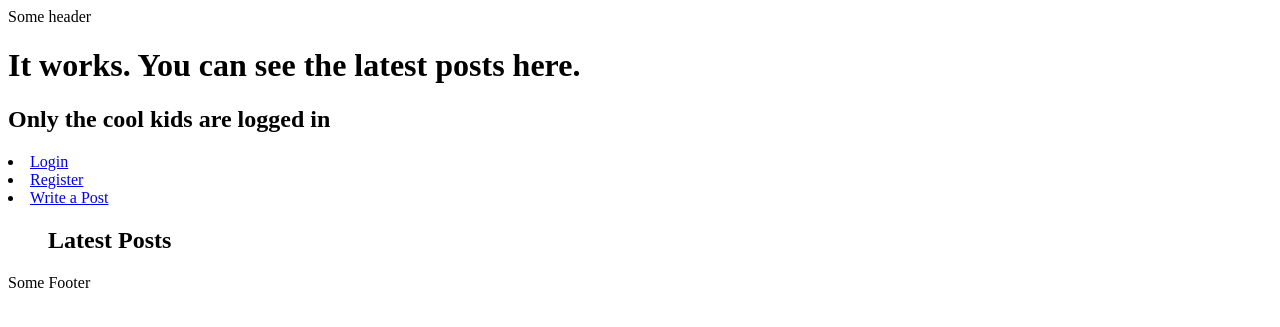
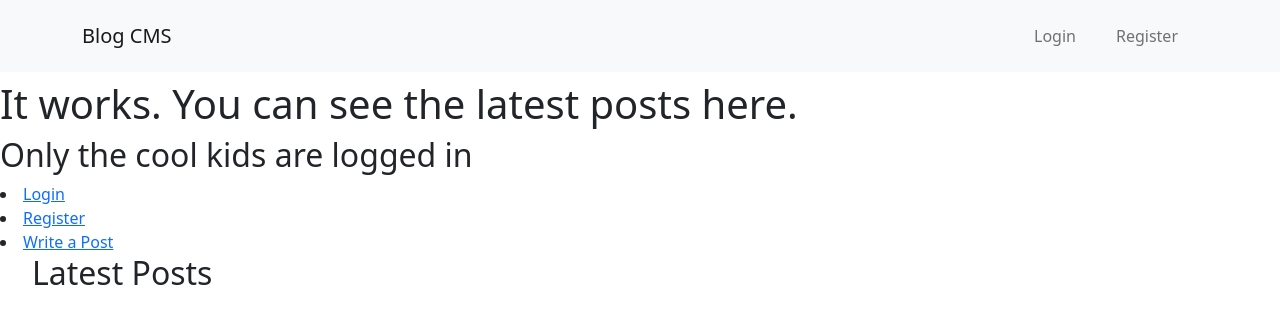
Before and after one commit to GabrielZirk/django_blog_cms, a Django app: template blog/templates/blog/index.html in a window 1280 px wide. Shown: the top 327 px of the page. Run offline with Django 3.2, Linux system fonts and the light colour scheme; the template is opened without the code that fills it, so the values that code supplies are empty.

Commit message:
Added navbar

```diff
--- a/blog/templates/blog/index.html
+++ b/blog/templates/blog/index.html
@@ -1,5 +1,9 @@
 {% extends 'base.html' %}
 {% load static %}
+{% block css_files %}
+<link rel="stylesheet" href="{% static 'styles.css' %}">
+{% endblock %}
+
 {% block content %}
     <h1>It works. You can see the latest posts here.</h1>
     {% if login_status %}
--- a/blog/urls.py
+++ b/blog/urls.py
@@ -3,7 +3,7 @@ from . import views
 
 
 urlpatterns = [
-    path("", views.IndexView.as_view()),
+    path("", views.IndexView.as_view(), name='landing_page'),
     path('compose', views.ComposeBlogPostView.as_view(), name='compose'),
     path('userposts/<slug:author>', views.UserPostsView.as_view(), name='user_posts'),
     path('userposts/<slug:author>/<slug:slug>', views.DetailedPostView.as_view(), name='detailed_post')
--- a/blog_cms/urls.py
+++ b/blog_cms/urls.py
@@ -21,7 +21,7 @@ from django.conf import settings
 
 urlpatterns = [
     path('admin/', admin.site.urls),
-    path('', include('blog.urls'), name='landing_page'),
+    path('', include('blog.urls')),
     path('accounts/', include('django.contrib.auth.urls')),
     path('register/', include('users.urls')),
     path('registered/', views.SuccessfullyRegisteredView.as_view(), name='successfully_registered')
--- /dev/null
+++ b/static/styles.css
@@ -0,0 +1,11 @@
+* {
+    box-sizing: border-box;
+    /* The box-sizing property allows us to include the padding and border in an element's total width and height.*/
+    /*border: 1px solid black;*/
+    margin: 0px;
+    padding: 0px;
+}
+
+body {
+    padding-top: 80px;
+}
--- a/templates/base.html
+++ b/templates/base.html
@@ -1,17 +1,57 @@
+{% load static %}
 <!DOCTYPE html>
 <html lang="en">
     <head>
-    <meta charset="UTF-8">
+        <meta charset="utf-8">
+        <meta name="viewport"
+              content="width=device-width, initial-scale=1, shrink-to-fit=no">
         <meta http-equiv="X-UA-Compatible" content="IE=edge">
         <meta name="viewport" content="width=device-width, initial-scale=1.0">
-    <title>{% block title %}{% endblock %}</title>
+        <link href="https://cdn.jsdelivr.net/npm/bootstrap@5.2.0-beta1/dist/css/bootstrap.min.css"
+              rel="stylesheet"
+              integrity="sha384-0evHe/X+R7YkIZDRvuzKMRqM+OrBnVFBL6DOitfPri4tjfHxaWutUpFmBp4vmVor"
+              crossorigin="anonymous">
+        <title>
+            {% block title %}{% endblock %}
+        </title>
+        <link rel="stylesheet" href="{% static 'styles.css' %}">
         {% block css_files %}{% endblock %}
         {% block scripts %}{% endblock %}
     </head>
-{% include 'includes/header.html' %}
     <body>
+        <nav class="navbar navbar-expand-lg bg-light fixed-top" id="mainNav">
+            <div class="container">
+                <a class="navbar-brand" href="{% url 'landing_page' %}">Blog CMS</a>
+                <button class="navbar-toggler"
+                        type="button"
+                        data-bs-toggle="collapse"
+                        data-bs-target="#navbarResponsive"
+                        aria-controls="navbarResponsive"
+                        aria-expanded="false"
+                        aria-label="Toggle navigation">
+                    <span class="navbar-toggler-icon"></span>
+                </button>
+                <div class="collapse navbar-collapse" id="navbarResponsive">
+                    <ul class="navbar-nav ms-auto">
+                        {% if user.is_authenticated %}
+                            <li class="nav-item mx-0 mx-lg-1">
+                                <a class="nav-link py-3 px-0 px-lg-3 rounded" href="{% url 'logout' %}">Logout</a>
+                            </li>
+                        {% else %}
+                            <li class="nav-item mx-0 mx-lg-1">
+                                <a class="nav-link py-3 px-0 px-lg-3 rounded" href="{% url 'login' %}">Login</a>
+                            </li>
+                            <li class="nav-item mx-0 mx-lg-1">
+                                <a class="nav-link py-3 px-0 px-lg-3 rounded"
+                                   href="{% url 'register' %}">Register</a>
+                            </li>
+                        {% endif %}
+                    </ul>
+                </div>
+            </div>
+        </nav>
         {% block content %}{% endblock %}
+    </div>
 </body>
-{% include 'includes/footer.html' %}
-
+<script src="https://cdn.jsdelivr.net/npm/bootstrap@5.2.0-beta1/dist/js/bootstrap.bundle.min.js" integrity="sha384-pprn3073KE6tl6bjs2QrFaJGz5/SUsLqktiwsUTF55Jfv3qYSDhgCecCxMW52nD2" crossorigin="anonymous"></script>
 </html>
--- a/templates/includes/header.html
+++ /dev/null
@@ -1 +0,0 @@
-<header>Some header</header>
--- /dev/null
+++ b/templates/includes/header_depr.html
@@ -0,0 +1,5 @@
+<header>
+<div class="container">
+
+
+</header>
```
Also changed, not shown: blog/templates/blog/detailed_post.html (+7 -15 lines), templates/includes/footer_depr.html (renamed from templates/includes/footer.html). Lines whose indentation alone changed are shown as unchanged.
